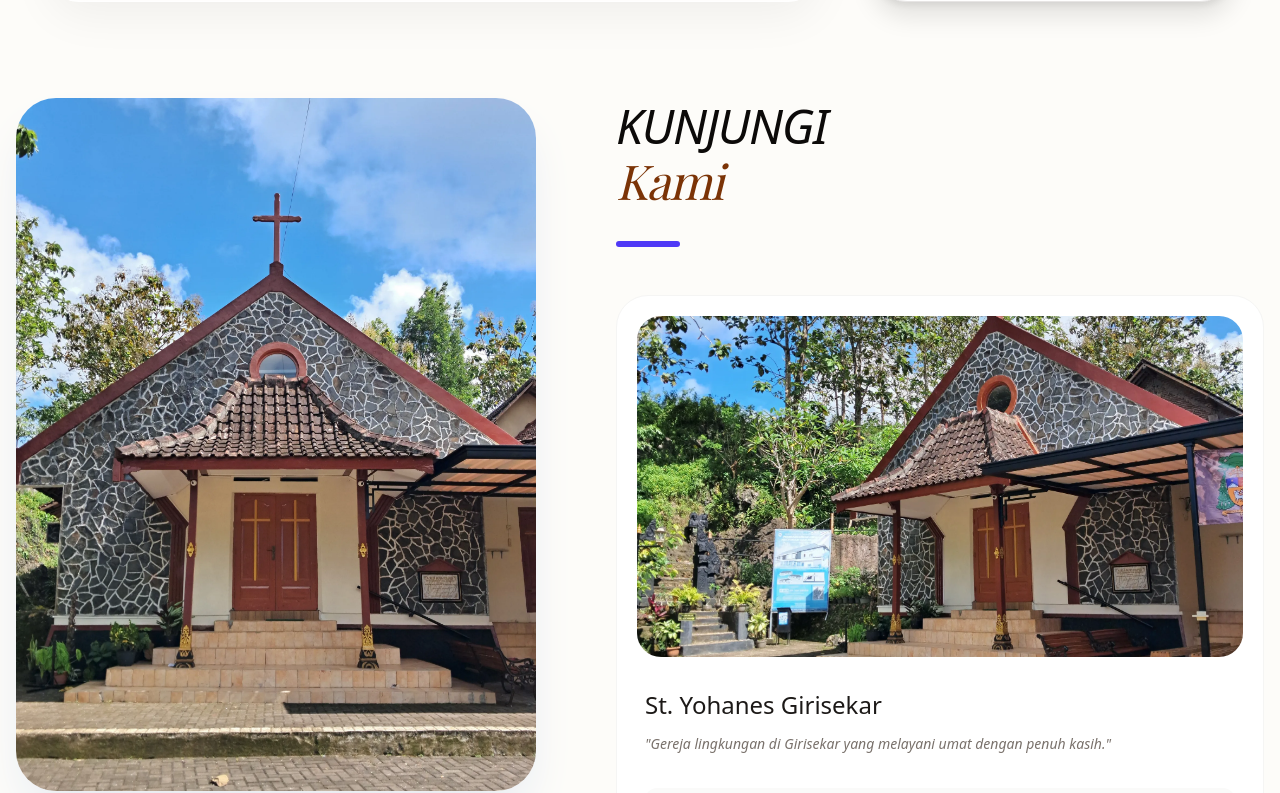
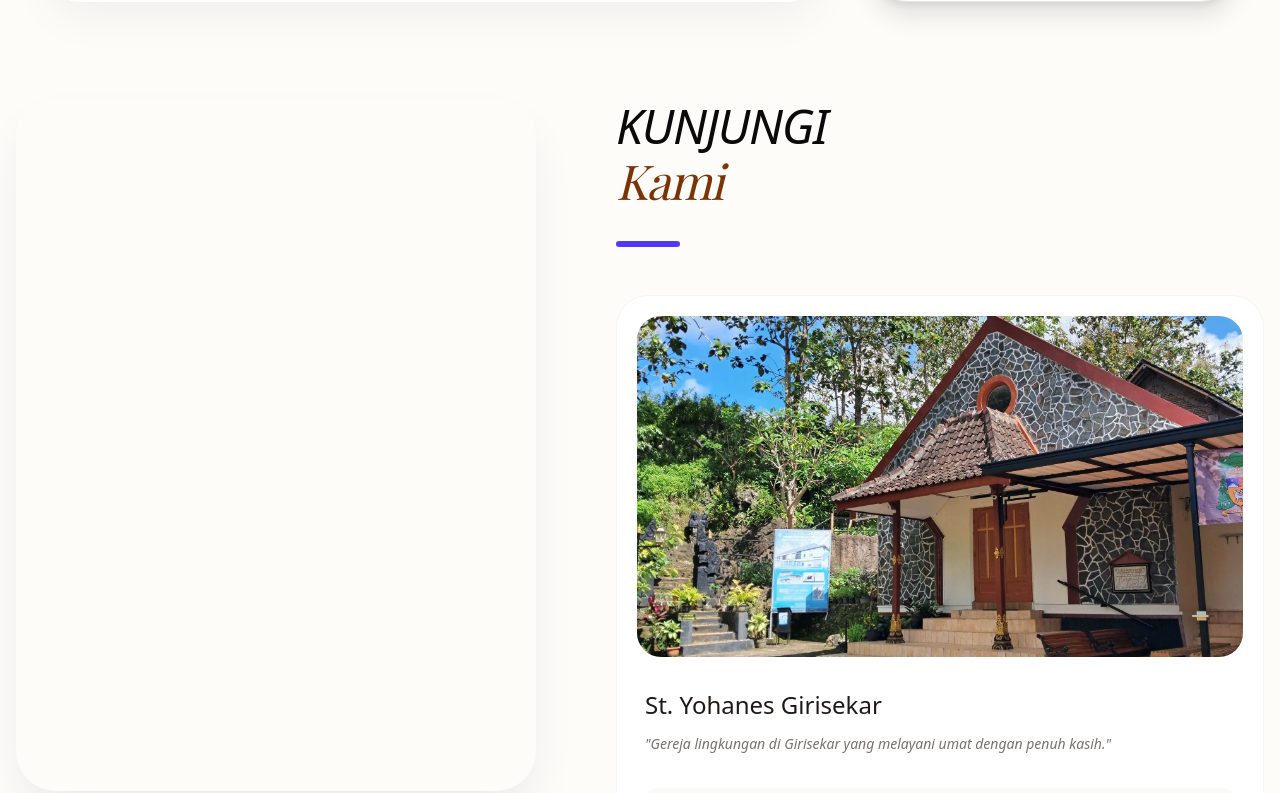
Before and after one commit to Nicolast74/church-website, a Next.js app: page / in a window 1280 px wide. Shown: the part 1380-2173 px from the top of the page. Built offline with nearby package versions, Linux system fonts and the light colour scheme; no server answers; the database is empty; a web font is replaced by a local one.

Commit message:
feat: Replace static hero image on the homepage with a dynamic image slideshow component.

```diff
--- a/app/(public)/page.tsx
+++ b/app/(public)/page.tsx
@@ -1,11 +1,11 @@
 import dynamic from 'next/dynamic';
 import Link from 'next/link';
-import Image from 'next/image';
 import { supabasePublic } from '@/lib/supabasePublic';
 import { Clock, Quote, ArrowRight } from 'lucide-react';
 
 import Hero from '@/components/home/Hero';
 import ChurchLocationCards from '@/components/home/ChurchLocationCards';
+import DynamicLocationHero from '@/components/home/DynamicLocationHero';
 import FadeIn from '@/components/ui/FadeIn';
 
 const UpcomingSchedules = dynamic(() => import('@/components/home/UpcomingSchedules'));
@@ -99,16 +99,9 @@ export default async function Home() {
       {/* SECTION LOKASI */}
       <section className="py-24 px-4 max-w-7xl mx-auto">
         <div className="flex flex-col lg:flex-row items-stretch gap-12 lg:gap-20">
-          {/* Image Column - 3:4 ratio */}
+          {/* Image Column - 3:4 ratio slideshow */}
           <div className="lg:w-5/12 shrink-0">
-            <div className="w-full aspect-3/4 rounded-[2.5rem] overflow-hidden shadow-2xl shadow-slate-200 sticky top-24">
-              <Image
-                src="/images/bg/depan.jpg"
-                alt="Gereja St. Yohanes Girisekar"
-                fill
-                className="object-cover"
-              />
-            </div>
+            <DynamicLocationHero />
           </div>
 
           {/* Content Column */}
--- /dev/null
+++ b/components/home/DynamicLocationHero.tsx
@@ -0,0 +1,51 @@
+'use client';
+
+import React, { useState, useEffect } from 'react';
+import Image from 'next/image';
+import { motion, AnimatePresence } from 'framer-motion';
+
+const images = [
+  "/images/bg/depan.jpg",
+  "/images/bg/st-yohanes-1.jpg",
+  "/images/bg/st-yohanes-2.jpg",
+  "/images/bg/st-yohanes-dari-barat.jpg",
+  "/images/bg/taman-doa-2.jpg"
+];
+
+const DynamicLocationHero: React.FC = () => {
+  const [index, setIndex] = useState(0);
+
+  useEffect(() => {
+    const timer = setInterval(() => {
+      setIndex((prev) => (prev + 1) % images.length);
+    }, 5000);
+    return () => clearInterval(timer);
+  }, []);
+
+  return (
+    <div className="w-full aspect-3/4 rounded-[2.5rem] overflow-hidden shadow-2xl shadow-stone-200 dark:shadow-black/20 sticky top-24">
+      <AnimatePresence mode="wait">
+        <motion.div
+          key={images[index]}
+          initial={{ opacity: 0, scale: 1.1 }}
+          animate={{ opacity: 1, scale: 1 }}
+          exit={{ opacity: 0, scale: 0.95 }}
+          transition={{ duration: 1.2, ease: [0.4, 0, 0.2, 1] }}
+          className="w-full h-full relative"
+        >
+          <Image
+            src={images[index]}
+            alt={`Suasana Gereja ${index + 1}`}
+            fill
+            className="object-cover"
+            priority={index === 0}
+          />
+          {/* Subtle overlay to keep it consistent with the church aesthetic */}
+          <div className="absolute inset-0 bg-stone-900/10 mix-blend-multiply" />
+        </motion.div>
+      </AnimatePresence>
+    </div>
+  );
+};
+
+export default DynamicLocationHero;
```
